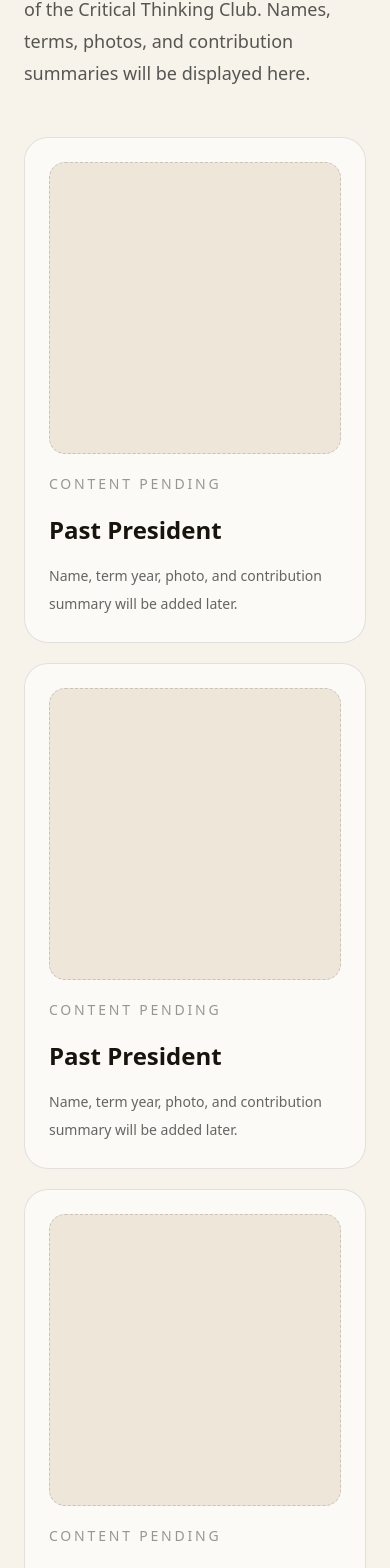
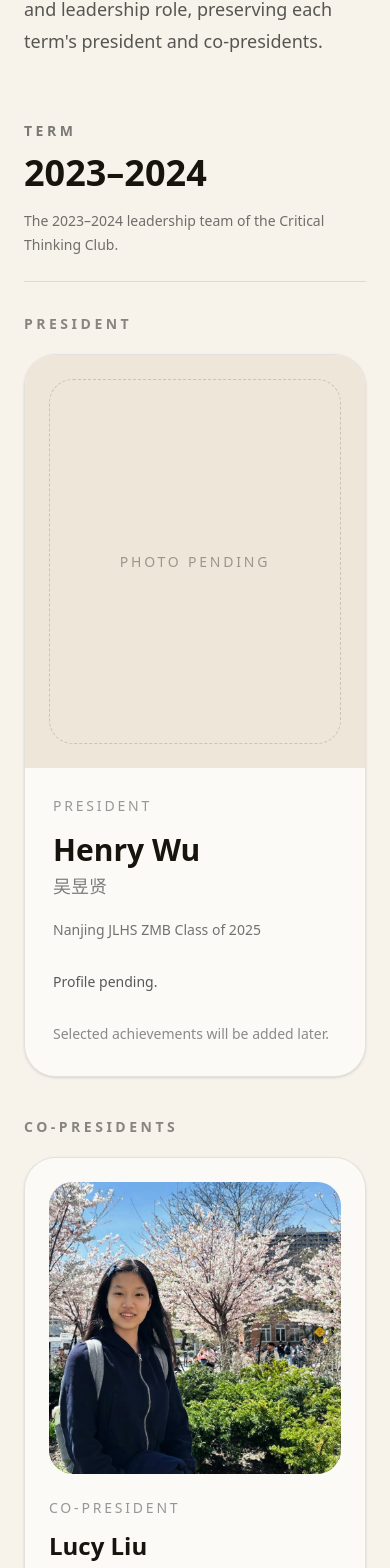
Before and after one commit to henrywyx0730/jlhsctc-official-website, a Next.js app: page /presidents in a window 390 px wide. Shown: the part 380-1948 px from the top of the page. Built offline with nearby package versions, Linux system fonts and the light colour scheme.

Commit message:
v0.4: structure presidents page by term and role

```diff
--- a/app/presidents/page.js
+++ b/app/presidents/page.js
@@ -1,6 +1,51 @@
-export default function PresidentsPage() {
+const presidentTerms = [
+  {
+    year: "2023–2024",
+    description:
+      "The 2023–2024 leadership team of the Critical Thinking Club.",
+    president: {
+      name: "Henry Wu",
+      chineseName: "吴昱贤",
+      role: "President",
+      education: "Nanjing JLHS ZMB Class of 2025",
+      image: null,
+      bio: "Profile pending.",
+      achievements: [],
+    },
+    coPresidents: [
+      {
+        name: "Lucy Liu",
+        chineseName: "刘美忱",
+        role: "Co-President",
+        education:
+          "Nanjing JLHS ZMB Class of 2025 · University of Toronto Class of 2029",
+        image: "/president-profiles/lucy-meichen-liu.png",
+        bio: "Lucy Liu served as Co-President of the Critical Thinking Club during the 2023–2024 academic year. During her time at JLHS ZMB, she was actively involved in public speaking, mock trial, and debate-related activities, including TEDx@JLHS, NUMT, PPMT, and UofT Cup competitions.",
+        achievements: [
+          "2023 TEDx@JLHS Host",
+          "2024–2025 TEDx@JLHS Speaker",
+          "2024 NUMT Summer Tournament Outstanding Witness",
+          "2024 NUMT Summer Tournament Team Champion",
+          "2025 NUMT Winter Team 4th Place",
+          "2025 PPMT Summer Outstanding Attorney",
+          "2025 UofT Cup Team Champion",
+        ],
+      },
+      {
+        name: "Profile Pending",
+        chineseName: "",
+        role: "Co-President",
+        education: "Nanjing JLHS ZMB",
+        image: null,
+        bio: "Profile pending.",
+        achievements: [],
+      },
+    ],
+  },
+];
+
+function Header() {
   return (
-    <main className="min-h-screen bg-[#f7f3ea] text-[#17130d]">
     <header className="sticky top-0 z-50 border-b border-black/10 bg-[#f7f3ea]/90 backdrop-blur">
       <nav className="mx-auto flex max-w-6xl items-center justify-between px-6 py-4">
         <a href="/" className="flex items-center gap-3">
@@ -25,6 +70,120 @@ export default function PresidentsPage() {
         </div>
       </nav>
     </header>
+  );
+}
+
+function ProfileImage({ person, large = false }) {
+  if (person.image) {
+    return (
+      <div className={`overflow-hidden rounded-[1.5rem] bg-[#eee6d8] ${large ? "aspect-[4/5]" : "aspect-square"}`}>
+        <img
+          src={person.image}
+          alt={`${person.name} profile photo`}
+          className="h-full w-full object-cover"
+        />
+      </div>
+    );
+  }
+
+  return (
+    <div className={`flex items-center justify-center rounded-[1.5rem] border border-dashed border-black/15 bg-[#eee6d8] ${large ? "aspect-[4/5]" : "aspect-square"}`}>
+      <span className="text-sm uppercase tracking-[0.2em] text-black/35">
+        Photo pending
+      </span>
+    </div>
+  );
+}
+
+function AchievementList({ achievements }) {
+  if (!achievements.length) {
+    return (
+      <p className="mt-6 text-sm leading-7 text-black/45">
+        Selected achievements will be added later.
+      </p>
+    );
+  }
+
+  return (
+    <div className="mt-8">
+      <p className="text-sm font-semibold uppercase tracking-[0.2em] text-black/40">
+        Selected Achievements
+      </p>
+      <ul className="mt-4 space-y-2 text-sm leading-6 text-black/65">
+        {achievements.map((achievement) => (
+          <li key={achievement} className="flex gap-2">
+            <span className="text-black/35">•</span>
+            <span>{achievement}</span>
+          </li>
+        ))}
+      </ul>
+    </div>
+  );
+}
+
+function PresidentCard({ person }) {
+  return (
+    <article className="overflow-hidden rounded-[2rem] border border-black/10 bg-white/60 shadow-sm">
+      <div className="grid gap-0 md:grid-cols-[0.75fr_1.25fr]">
+        <div className="bg-[#eee6d8] p-6">
+          <ProfileImage person={person} large />
+        </div>
+
+        <div className="p-7 md:p-10">
+          <p className="text-sm uppercase tracking-[0.2em] text-black/40">
+            {person.role}
+          </p>
+          <h3 className="mt-4 text-3xl font-semibold md:text-4xl">
+            {person.name}
+          </h3>
+          {person.chineseName && (
+            <p className="mt-1 text-lg text-black/50">
+              {person.chineseName}
+            </p>
+          )}
+          <p className="mt-4 text-sm leading-7 text-black/55">
+            {person.education}
+          </p>
+          <p className="mt-6 text-sm leading-7 text-black/65">
+            {person.bio}
+          </p>
+          <AchievementList achievements={person.achievements} />
+        </div>
+      </div>
+    </article>
+  );
+}
+
+function CoPresidentCard({ person }) {
+  return (
+    <article className="rounded-[2rem] border border-black/10 bg-white/60 p-6 shadow-sm">
+      <ProfileImage person={person} />
+      <p className="mt-6 text-sm uppercase tracking-[0.2em] text-black/40">
+        {person.role}
+      </p>
+      <h3 className="mt-3 text-2xl font-semibold">
+        {person.name}
+      </h3>
+      {person.chineseName && (
+        <p className="mt-1 text-base text-black/50">
+          {person.chineseName}
+        </p>
+      )}
+      <p className="mt-4 text-sm leading-7 text-black/55">
+        {person.education}
+      </p>
+      <p className="mt-5 text-sm leading-7 text-black/65">
+        {person.bio}
+      </p>
+      <AchievementList achievements={person.achievements} />
+    </article>
+  );
+}
+
+export default function PresidentsPage() {
+  return (
+    <main className="min-h-screen bg-[#f7f3ea] text-[#17130d]">
+      <Header />
 
       <section className="mx-auto max-w-6xl px-6 py-16">
         <p className="text-sm font-semibold uppercase tracking-[0.25em] text-black/50">
@@ -34,22 +193,45 @@ export default function PresidentsPage() {
           Past Presidents of the Club
         </h1>
         <p className="mt-6 max-w-3xl text-lg leading-8 text-black/65">
-          This page is reserved for past presidents of the Critical Thinking Club.
-          Names, terms, photos, and contribution summaries will be displayed here.
+          Profiles are organized by academic year and leadership role, preserving
+          each term&apos;s president and co-presidents.
         </p>
 
-        <div className="mt-12 grid gap-5 md:grid-cols-3">
-          {["Past President", "Past President", "Past President"].map((title, index) => (
-            <article key={`${title}-${index}`} className="rounded-3xl border border-black/10 bg-white/55 p-6">
-              <div className="mb-5 aspect-square rounded-2xl border border-dashed border-black/15 bg-[#eee6d8]" />
-              <p className="text-sm uppercase tracking-[0.2em] text-black/40">
-                Content pending
+        <div className="mt-16 space-y-20">
+          {presidentTerms.map((term) => (
+            <section key={term.year}>
+              <div className="mb-8 flex flex-col justify-between gap-4 border-b border-black/10 pb-6 md:flex-row md:items-end">
+                <div>
+                  <p className="text-sm font-semibold uppercase tracking-[0.25em] text-black/50">
+                    Term
                   </p>
-              <h2 className="mt-5 text-2xl font-semibold">{title}</h2>
-              <p className="mt-4 text-sm leading-7 text-black/60">
-                Name, term year, photo, and contribution summary will be added later.
+                  <h2 className="mt-3 text-4xl font-semibold">
+                    {term.year}
+                  </h2>
+                </div>
+                <p className="max-w-xl text-sm leading-6 text-black/55">
+                  {term.description}
                 </p>
-            </article>
+              </div>
+
+              <div>
+                <p className="mb-5 text-sm font-semibold uppercase tracking-[0.25em] text-black/45">
+                  President
+                </p>
+                <PresidentCard person={term.president} />
+              </div>
+
+              <div className="mt-10">
+                <p className="mb-5 text-sm font-semibold uppercase tracking-[0.25em] text-black/45">
+                  Co-Presidents
+                </p>
+                <div className="grid gap-5 md:grid-cols-2">
+                  {term.coPresidents.map((person) => (
+                    <CoPresidentCard key={person.name} person={person} />
+                  ))}
+                </div>
+              </div>
+            </section>
           ))}
         </div>
       </section>
```
Also changed, not shown: public/president-profiles/lucy-meichen-liu.png (added). Lines whose indentation alone changed are shown as unchanged.
